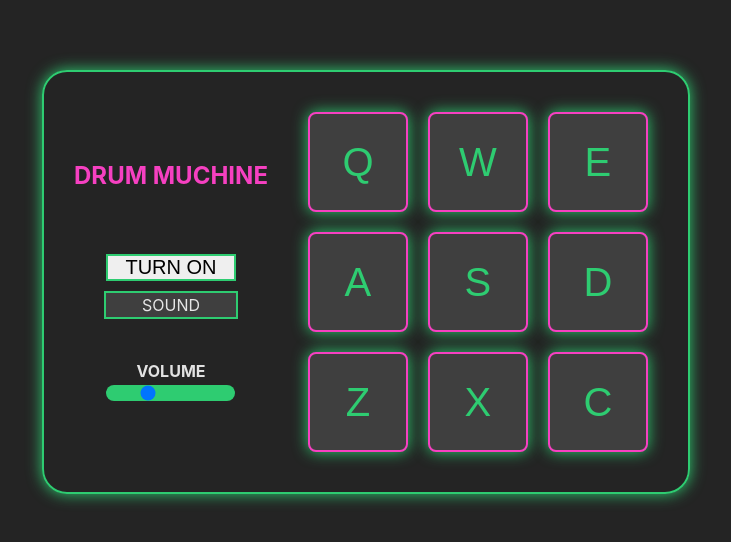
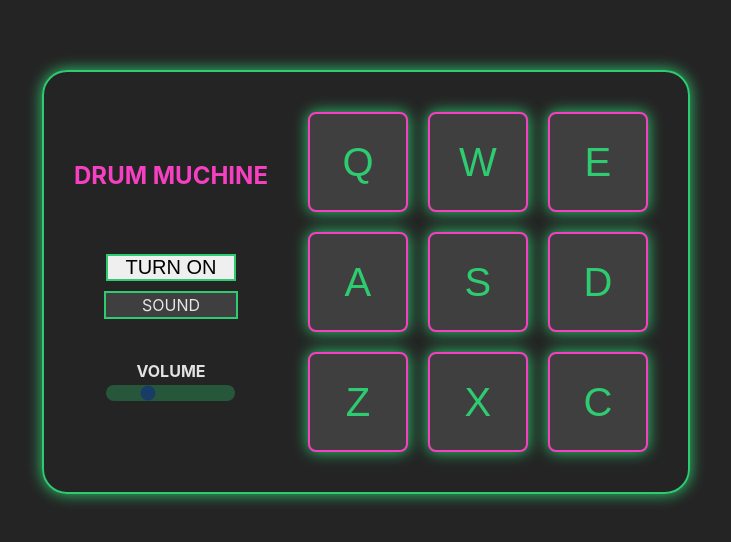
Before and after one commit to polusnp/drum-machine, a React (Create React App) app: page / in a window 1280 px wide. Shown: the part 118-660 px from the top of the page, without its empty margins (274-1005 px from the left). Built offline with nearby package versions, Linux system fonts and the light colour scheme.

Commit message:
styling additional

```diff
--- a/src/App.css
+++ b/src/App.css
@@ -71,7 +71,8 @@
 }
 
 input[type="range"] {
-  background-color: #e74c3c;
+  opacity: 0.3;
+  transition: opacity 1s;
 }
 
 input[type="range"]::-webkit-slider-runnable-track {
@@ -80,5 +81,15 @@
 }
 
 input[type="range"]::-webkit-slider-thumb {
-  background-color: #3498db;
+  background-color: #f640c1;
+  color: #f640c1;
 }
+
+input[type="range"]::-moz-range-thumb {
+  background-color: #f640c1;
+  color: #f640c1;
+}
+
+input[type="range"]:hover {
+  opacity: 1;
+}
```
